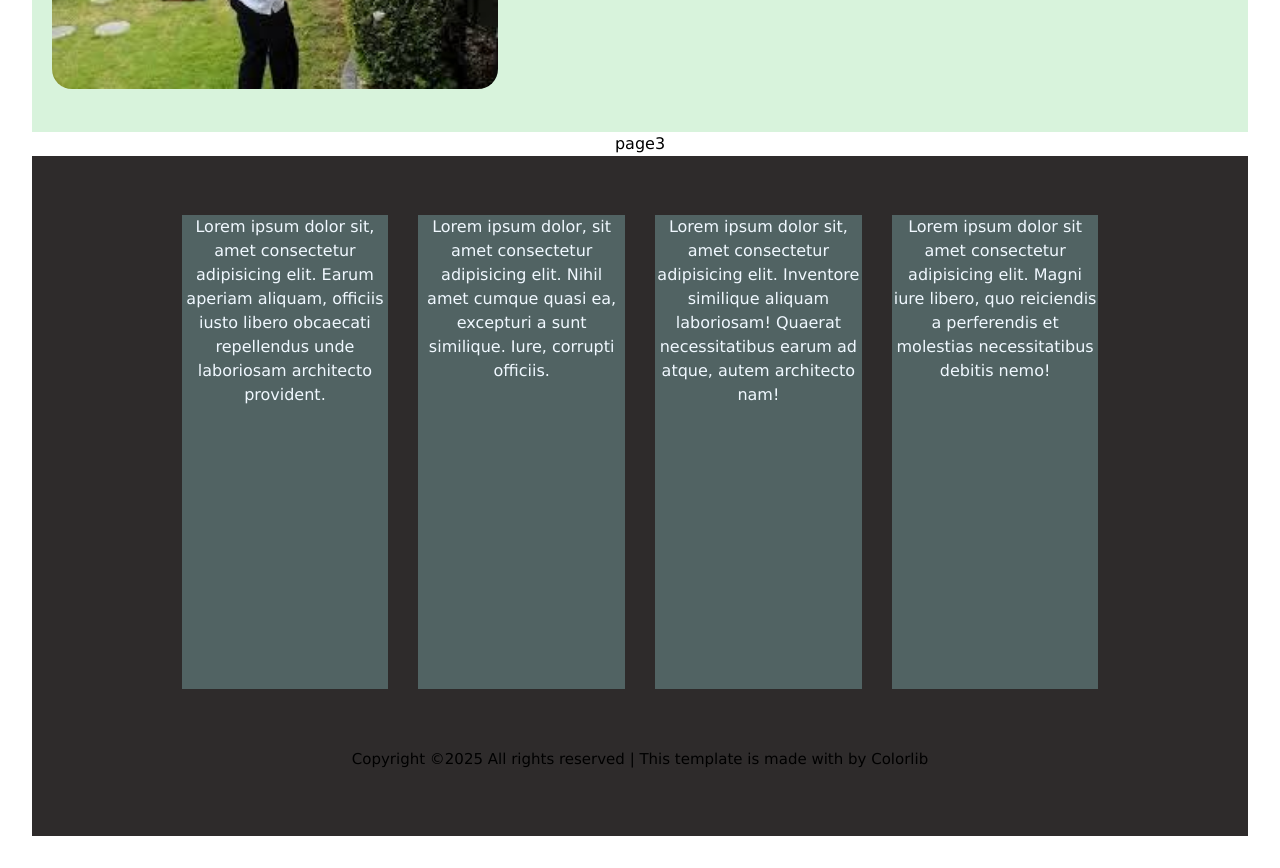
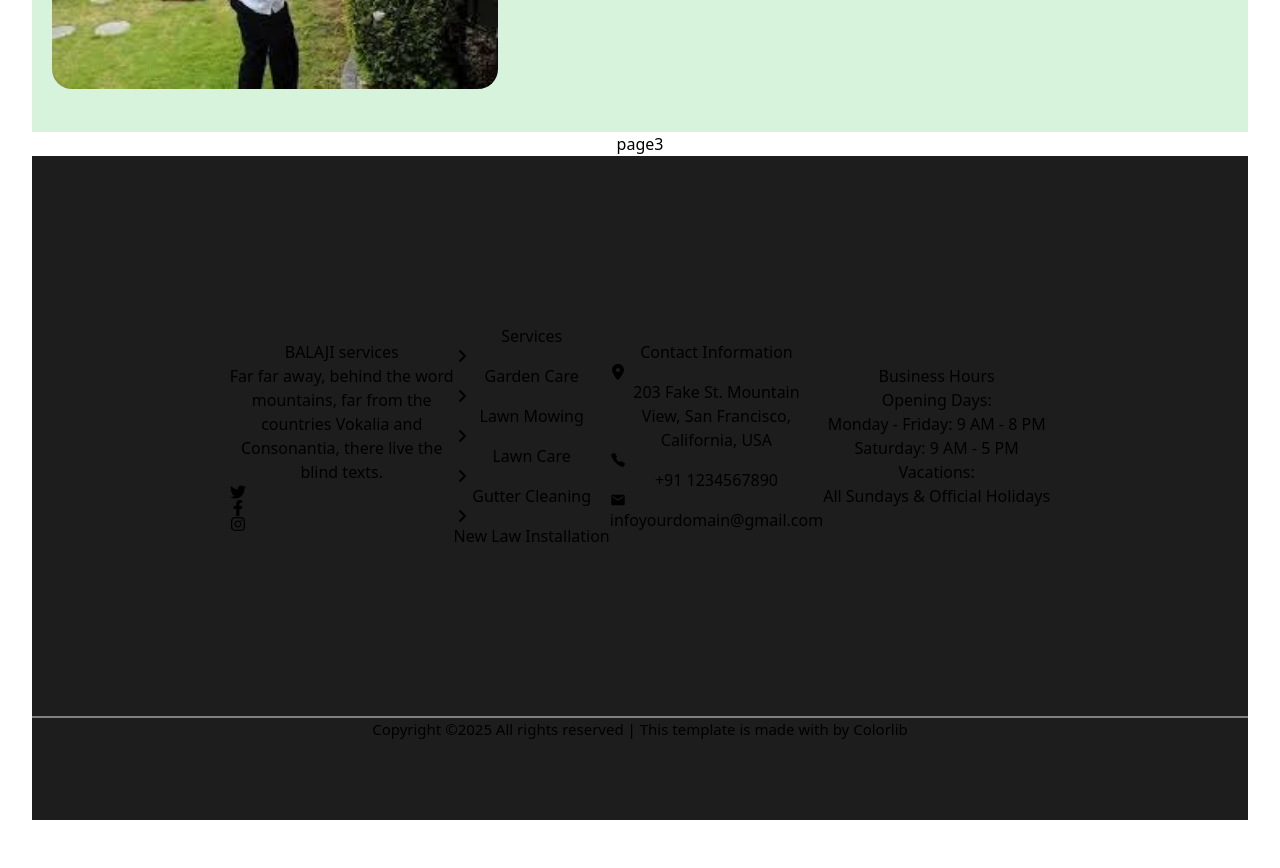
Before and after one commit to ompanigrahi/balajiservicespvtltd, a React (Vite) app: page / in a window 1280 px wide. Shown: the part 1060-1928 px from the top of the page. Built offline with nearby package versions, Linux system fonts and the light colour scheme.

Commit message:
Last push 31.01.25

```diff
--- a/package.json
+++ b/package.json
@@ -14,6 +14,7 @@
     "gsap": "^3.12.7",
     "react": "^18.3.1",
     "react-dom": "^18.3.1",
+    "react-icons": "^5.4.0",
     "react-router-dom": "^7.1.3",
     "swiper": "^11.2.1"
   },
--- a/src/components/footer.css
+++ b/src/components/footer.css
@@ -1,27 +1,23 @@
 .foter {
-    height: 85vh;
+    height: 83vh;
     width: 100%;
     display: flex;
     flex-direction: column;
-    background-color: rgb(46, 43, 43);
+    background-color: rgb(29, 29, 29);
 }
 
 .foter-top {
     display: flex;
-    gap: 30px;
-    height: 74vh;
+    /* gap: 30px; */
+    height: 70vh;
     width: 100%;
     justify-content: center;
     align-items: center;
+    padding: 3vh 4vw;
 }
 
-.foter-card {
-    height: 80%;
-    width: 17%;
-    color: aliceblue;
-    background-color: rgb(81, 99, 99);
-}
 
 .foter-buttom {
+    border-top: 2px solid gray;
     font-size: 15px;
 }
--- a/src/components/footer.jsx
+++ b/src/components/footer.jsx
@@ -1,20 +1,124 @@
 import React from "react";
-import './footer.css'
+import "./footer.css";
+import { FaFacebookF } from "react-icons/fa";
+import { FaInstagram } from "react-icons/fa6";
+import { FaTwitter } from "react-icons/fa";
+import { IoCallSharp } from "react-icons/io5";
+import { Link } from "react-router-dom";
+import { FaLocationDot } from "react-icons/fa6";
+import { FaAngleRight } from "react-icons/fa6";
+import { MdEmail } from "react-icons/md";
 
 function footer() {
   return (
     <>
       <div className="foter">
         <div className="foter-top">
-          <div className="foter-card ">Lorem ipsum dolor sit, amet consectetur adipisicing elit. Earum aperiam aliquam, officiis iusto libero obcaecati repellendus unde laboriosam architecto provident.</div>
-          <div className="foter-card">Lorem ipsum dolor, sit amet consectetur adipisicing elit. Nihil amet cumque quasi ea, excepturi a sunt similique. Iure, corrupti officiis.</div>
-          <div className="foter-card">Lorem ipsum dolor sit, amet consectetur adipisicing elit. Inventore similique aliquam laboriosam! Quaerat necessitatibus earum ad atque, autem architecto nam!</div>
-          <div className="foter-card">Lorem ipsum dolor sit amet consectetur adipisicing elit. Magni iure libero, quo reiciendis a perferendis et molestias necessitatibus debitis nemo!
+          <div className="w-[22%] h-[80%] flex flex-col text-left p-[20px] text-white">
+            <Link to="/">
+              <h1 className="text-[30px] mb-8 font-extrabold uppercase leading-normal">
+                BALAJI <span className="text-green-400">services</span>
+              </h1>
+            </Link>
+            <h3 className="text-[#c1bebe] text-[18px]">
+              Far far away, behind the word <br /> mountains, far from the{" "}
+              <br /> countries Vokalia and <br /> Consonantia, there live the{" "}
+              <br /> blind texts.
+            </h3>
 
+            <div className="icons">
+              <ul className="flex mt-14 gap-4">
+                <li className="h-12 w-12 bg-[#2a2929] rounded-full flex items-center justify-center hover:text-[#216721]">
+                  <FaTwitter className="text-2xl " />
+                </li>
+
+                <li className="h-12 w-12 bg-[#2a2929] rounded-full flex items-center justify-center hover:text-[#216721]">
+                  <FaFacebookF className="text-2xl " />
+                </li>
+
+                <li className="h-12 w-12 bg-[#2a2929] rounded-full flex items-center justify-center hover:text-[#216721]">
+                  <FaInstagram className="text-2xl " />
+                </li>
+              </ul>
+            </div>
+          </div>
+
+          <div className="w-[17%] h-[80%] ml-10  text-white foter-card flex flex-col text-left py-[20px] ">
+            <h1 className="text-2xl mb-8 mt-2 font-[400] left-8">Services</h1>
+            <ul className="flex flex-col justify-evenly gap-5 text-[18px]">
+
+              <li className="transition duration-200 hover:text-[#216721]">
+                <Link to="/" className="flex items-center space-x-2 leading-5">
+                  <FaAngleRight />
+                  <span>Garden Care</span>
+                </Link>
+              </li>
+              <li className="transition duration-200 hover:text-[#216721]">
+                <Link to="/" className="flex items-center space-x-2 leading-5">
+                  <FaAngleRight />
+                  <span>Lawn Mowing</span>
+                </Link>
+              </li>
+              <li className="transition duration-200 hover:text-[#216721]">
+                <Link to="/" className="flex items-center space-x-2 leading-5">
+                  <FaAngleRight />
+                  <span>Lawn Care</span>
+                </Link>
+              </li>
+              <li className="transition duration-200 hover:text-[#216721]">
+                <Link to="/" className="flex items-center space-x-2 leading-5">
+                  <FaAngleRight />
+                  <span>Gutter Cleaning</span>
+                </Link>
+              </li>
+              <li className="transition duration-200 hover:text-[#216721]">
+                <Link to="/" className="flex items-center space-x-2 leading-5">
+                  <FaAngleRight />
+                  <span>New Law Installation</span>
+                </Link>
+              </li>
+            </ul>
+          </div>
+
+          <div className="w-[22%] h-[80%] text-white foter-card flex flex-col text-left justify-start py-5">
+            <h1 className="text-2xl mb-6 mt-2 font-semibold">
+              Contact Information
+            </h1>
+            <ul className="space-y-5 text-[18px]">
+              <li className="flex items-top space-x-4">
+                <FaLocationDot className="txt-xl" />
+                <span className="text-[#d9d1d1]">
+                  203 Fake St. Mountain <br /> View, San Francisco,
+                  <br /> California, USA
+                </span>
+              </li>
+              <li className="flex items-top space-x-4 transition duration-150 hover:text-[#216721]">
+                <IoCallSharp className="text-xl" />
+                <span>+91 1234567890</span>
+              </li>
+              <li className="flex items-center space-x-4 transition duration-150 hover:text-[#216721]">
+                <MdEmail className="text-xl" />
+                <span>infoyourdomain@gmail.com</span>
+              </li>
+            </ul>
+          </div>
+
+          <div className="w-[15%] h-[80%] text-white foter-card flex flex-col text-left py-5">
+            <h1 className="text-2xl font-semibold mb-6 mt-2">Business Hours</h1>
+            <h3 className="mb-3">
+              <span className="font-medium">Opening Days:</span>
+            </h3>
+            <p className="mb-3">Monday - Friday: 9 AM - 8 PM</p>
+            <p className="mb-3">Saturday: 9 AM - 5 PM</p>
+
+            <h3 className="mb-2">
+              <span className="font-medium">Vacations:</span>
+            </h3>
+            <p>All Sundays & Official Holidays</p>
           </div>
         </div>
-        <div className="foter-buttom text-white flex justify-center items-center">
-          <h3>
+        <div className="foter-buttom text-white flex justify-center items-center ">
+          <h3 className="mt-6">
             Copyright ©2025 All rights reserved | This template is made with by
             Colorlib
           </h3>
--- a/src/index.css
+++ b/src/index.css
@@ -6,7 +6,7 @@
     margin: 0;
     padding: 0;
     box-sizing: border-box;
-    font-family: 'Lucida Sans', 'Lucida Sans Regular', 'Lucida Grande', 'Lucida Sans Unicode', Geneva, Verdana, sans-serif;
+    /* font-family: 'Lucida Sans', 'Lucida Sans Regular', 'Lucida Grande', 'Lucida Sans Unicode', Geneva, Verdana, sans-serif; */
 }
 
 html,body{
```
Also changed, not shown: 1 other file (tests, documents, lock files or other folders).
